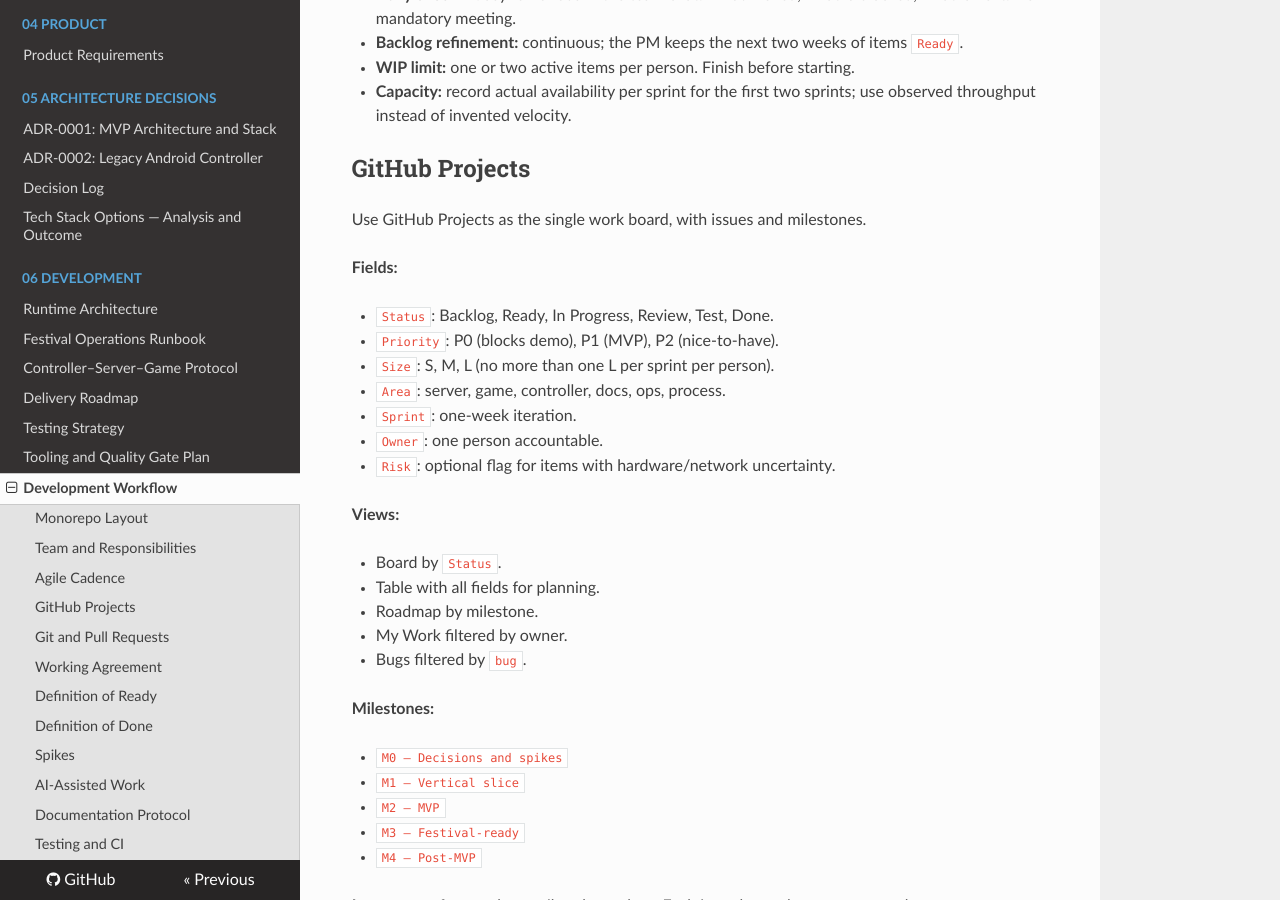
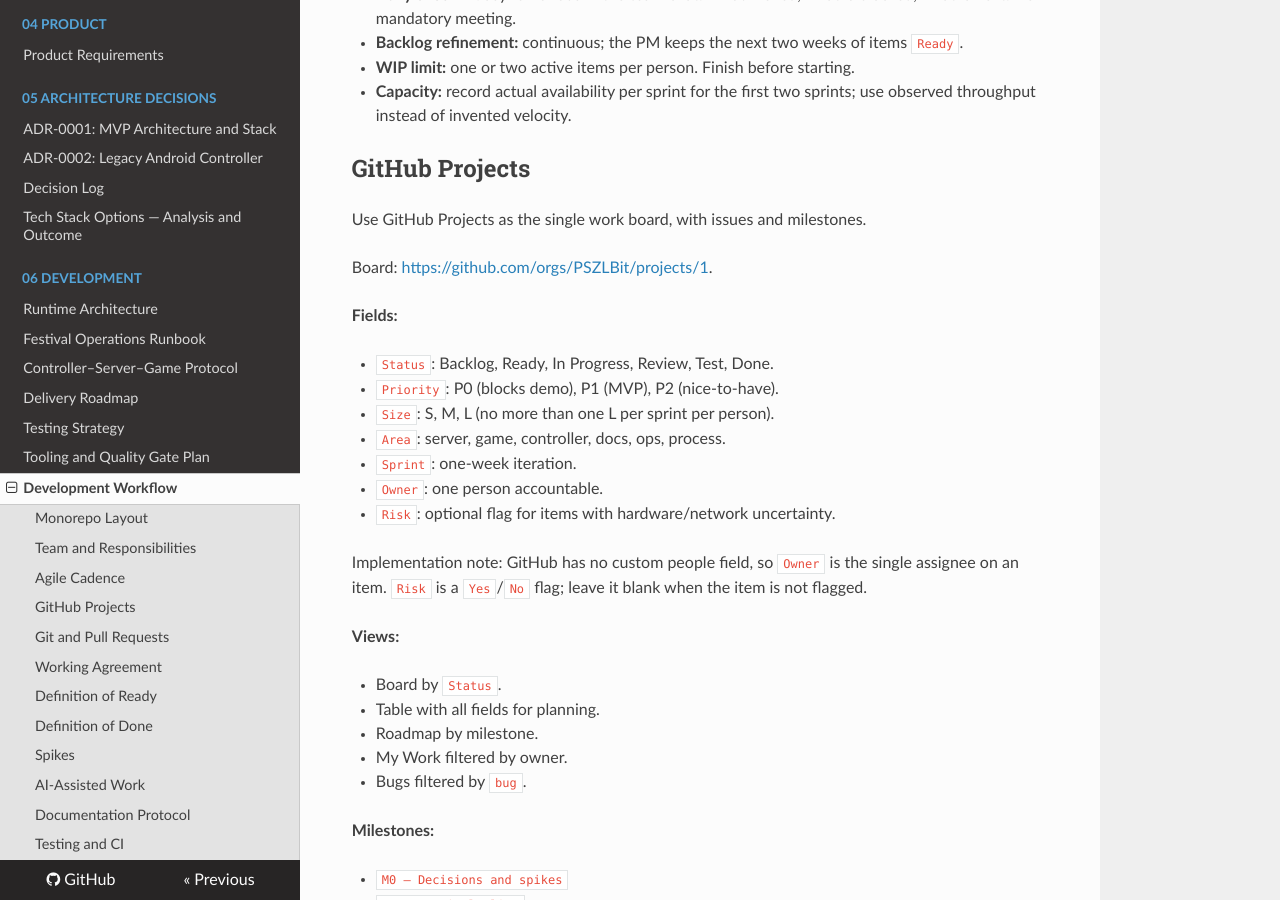
Before and after one commit to PSZLBit/ProszkowskaDrift, an MkDocs documentation site: the page built from documentation/06-development/workflow.md, in a window 1280 px wide and 900 px high, scrolled down 1185 px. Built offline with MkDocs 1.6.1, drawn with Linux system fonts in a browser that asks for light colours; nearby versions of some CDN libraries.

Commit message:
docs: add GitHub project link and issue templates
Record the project board URL, clarify how Owner and Risk are represented, and add the missing chore and docs issue templates.

```diff
--- a/documentation/06-development/workflow.md
+++ b/documentation/06-development/workflow.md
@@ -54,6 +54,8 @@
 
 Use GitHub Projects as the single work board, with issues and milestones.
 
+Board: <https://github.com/orgs/PSZLBit/projects/1>.
+
 **Fields:**
 
 - `Status`: Backlog, Ready, In Progress, Review, Test, Done.
@@ -63,6 +65,10 @@
 - `Sprint`: one-week iteration.
 - `Owner`: one person accountable.
 - `Risk`: optional flag for items with hardware/network uncertainty.
+
+Implementation note: GitHub has no custom people field, so `Owner` is the
+single assignee on an item. `Risk` is a `Yes`/`No` flag; leave it blank when
+the item is not flagged.
 
 **Views:**
 
```
Also changed, not shown: README.md (+2 -0 lines), .github/ISSUE_TEMPLATE/chore.md (added), .github/ISSUE_TEMPLATE/docs.md (added).
